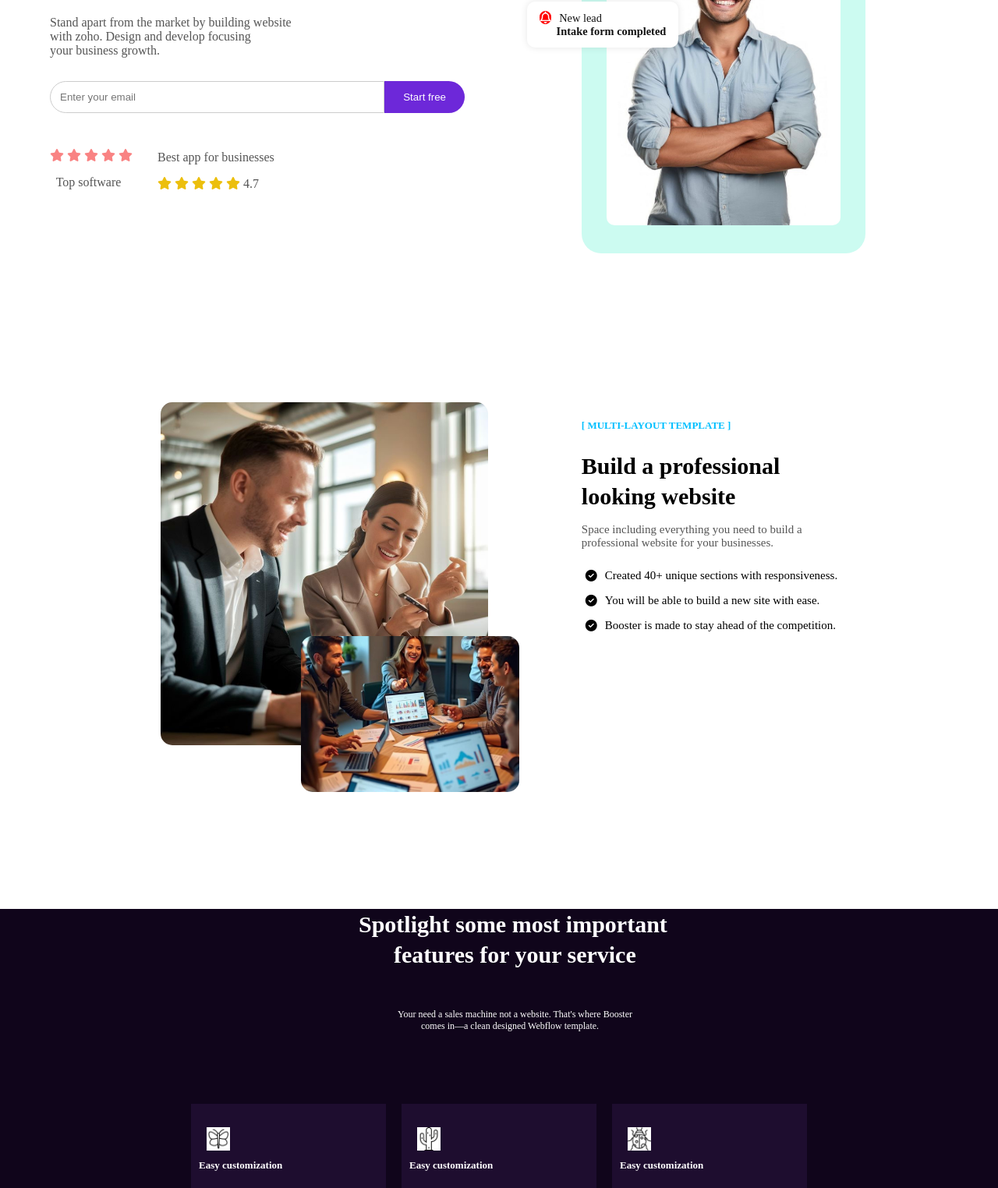
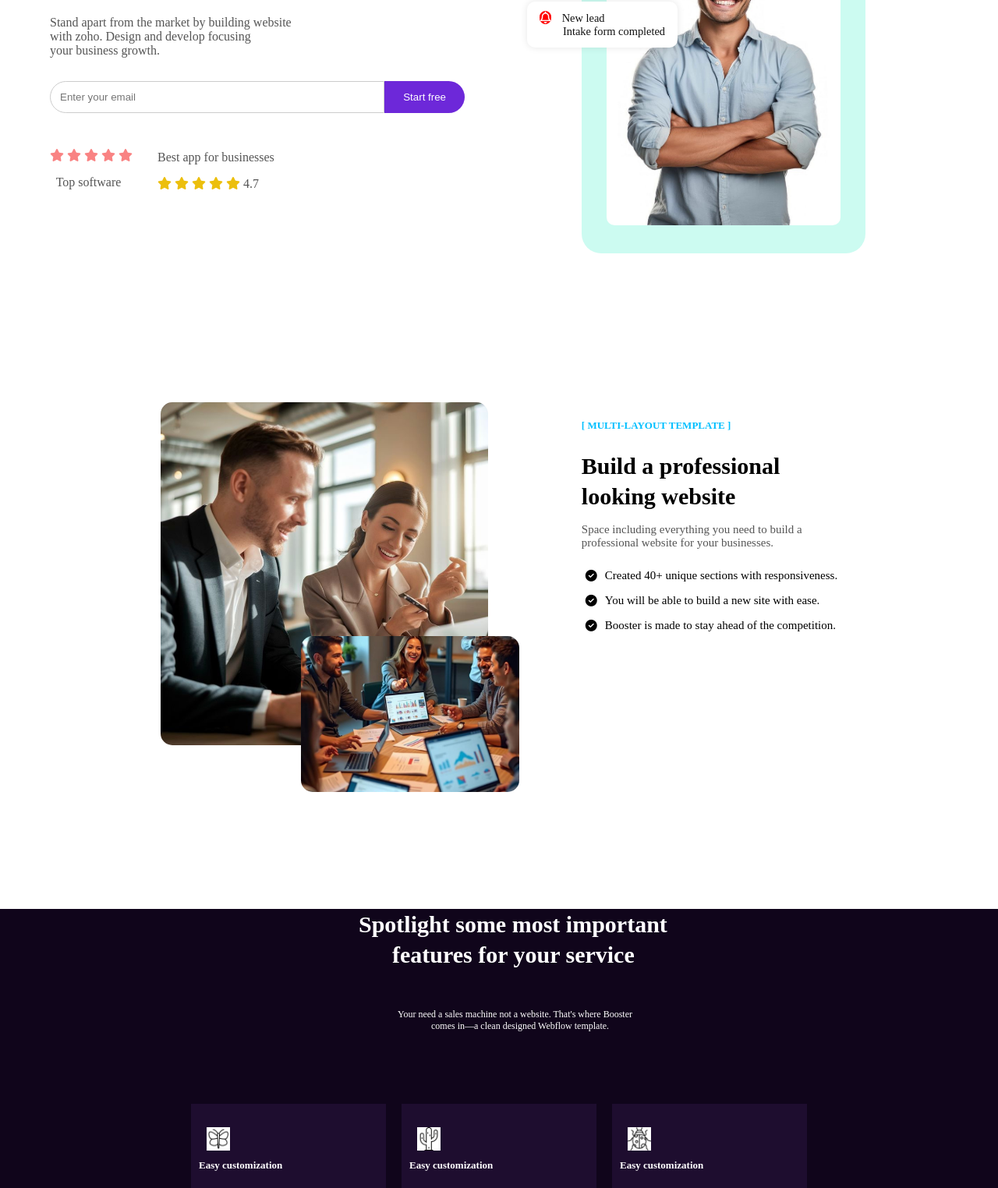
Before and after one commit to Latifah-Umunyana/Zoho-Software-Company, a plain HTML site: page index.html in a window 1280 px wide. Shown: the part 364-1888 px from the top of the page at 78% size. Drawn offline with Linux system fonts and the light colour scheme.

Commit message:
Adding changes

```diff
--- a/index.html
+++ b/index.html
@@ -9,7 +9,6 @@
 </head>
 
 <body>
-<!-- landing page by nice -->
 <div class="landing-page">
   <nav class="navbar">
     <div class="logo">ZoHo</div>
@@ -28,7 +27,6 @@
     </div>
   </nav>
 
-
   <section id="landing">
     <div id="container">
       <div id="left-section">
@@ -40,8 +38,7 @@
           <button class="start-btn">Start free</button>
         </div>
         <div class="ratings">
-
-          <div class="rating-stars">
+           <div class="rating-stars">
             <div class="stars-row">
               <i class="fas fa-star"></i>
               <i class="fas fa-star"></i>
@@ -72,10 +69,10 @@
         <div class="image-card">
           <img src="images/man.jpeg" alt="man">
           <div class="notification">
-            <i class="far fa-bell"></i>New lead <strong>&nbsp&nbsp&nbsp&nbsp&nbsp&nbspIntake form completed</strong></i>
-
-
-          </div>
+            <i class="far fa-bell"></i>
+            New lead <br>
+            <span class="space-landing"> Intake form completed</span>
+        </div>
 
         </div>
 
@@ -83,7 +80,6 @@
     </div>
   </section>
 
- <!-- pricing-section by nice -->
   <section id="pricing">
     <div class="container pricing-section">
       <div class="left-section">
@@ -106,11 +102,10 @@
     </div>
   </section>
 
-  <!-- reviews-section by nice -->
   <section id="reviews">
     <div id="footer">
-      <h1>Spotlight some most important<br>&nbsp&nbsp&nbsp&nbsp&nbsp&nbspfeatures for your service</h1>
-      <p>Your need a sales machine not a website. That's where Booster <br> &nbsp&nbsp&nbsp&nbsp&nbsp&nbsp&nbsp&nbsp&nbsp&nbspcomes in—a clean designed Webflow template.</p>
+      <h1>Spotlight some most important<br><span class="space">features for your service</span></h1>
+      <p>Your need a sales machine not a website. That's where Booster <br> <span class="space">comes in—a clean designed Webflow template.</span></p>
     </div>
     <div id="cards">
       <div class="card1">
--- a/style.css
+++ b/style.css
@@ -206,6 +206,9 @@
     border: 1px solid red;
     border-radius: 55px;
     background-color: red;
+  }
+  .space-landing{
+    margin-left: 30px;
   }
 
   .notification strong {
@@ -471,7 +474,7 @@
       }
     }
 
-    /* css for reviews-section */
+
  #reviews{
     background-color:rgb(16, 5, 27) ;
     height: 100vh;
@@ -482,7 +485,10 @@
       margin-left: 460px;
       margin-top: 80px;
       }
+  .space{
+    margin-left: 43px;
 
+  }
   #footer p{
       color: white;
       margin-left: 510px;
```
